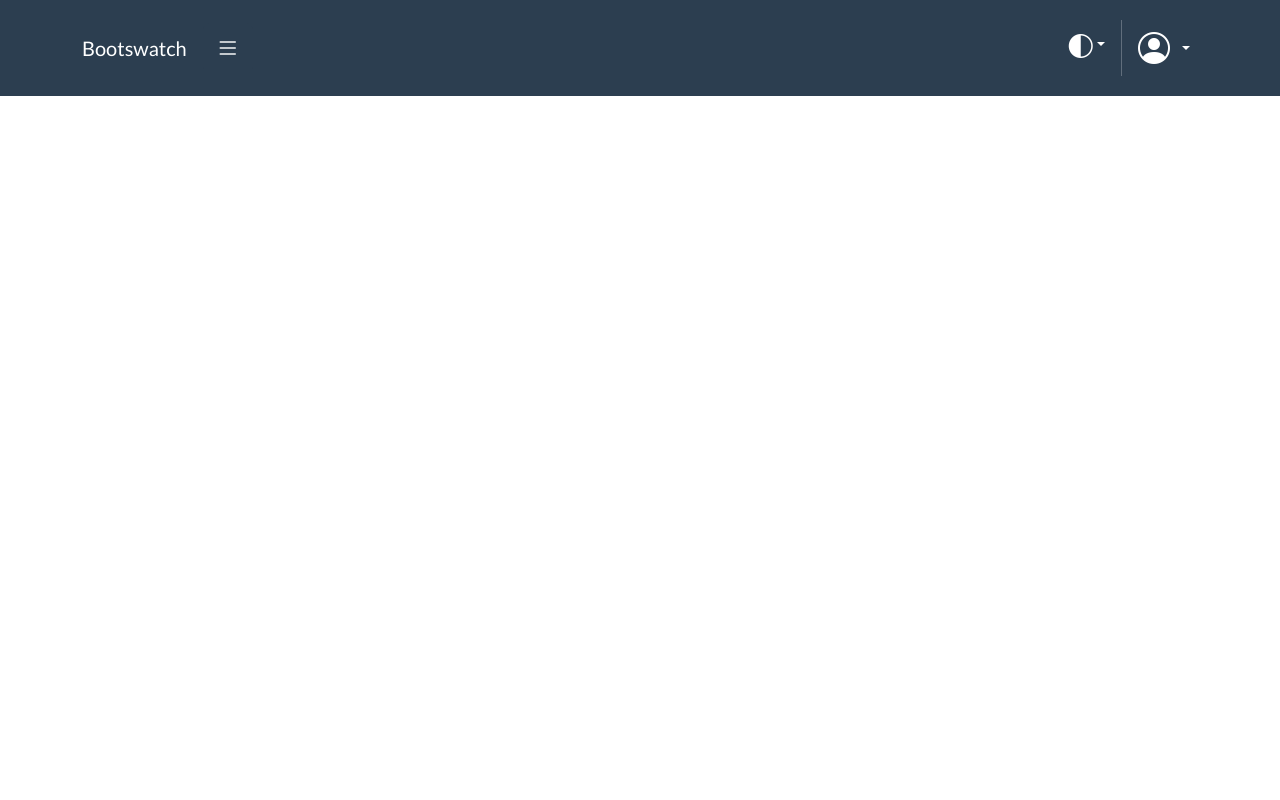
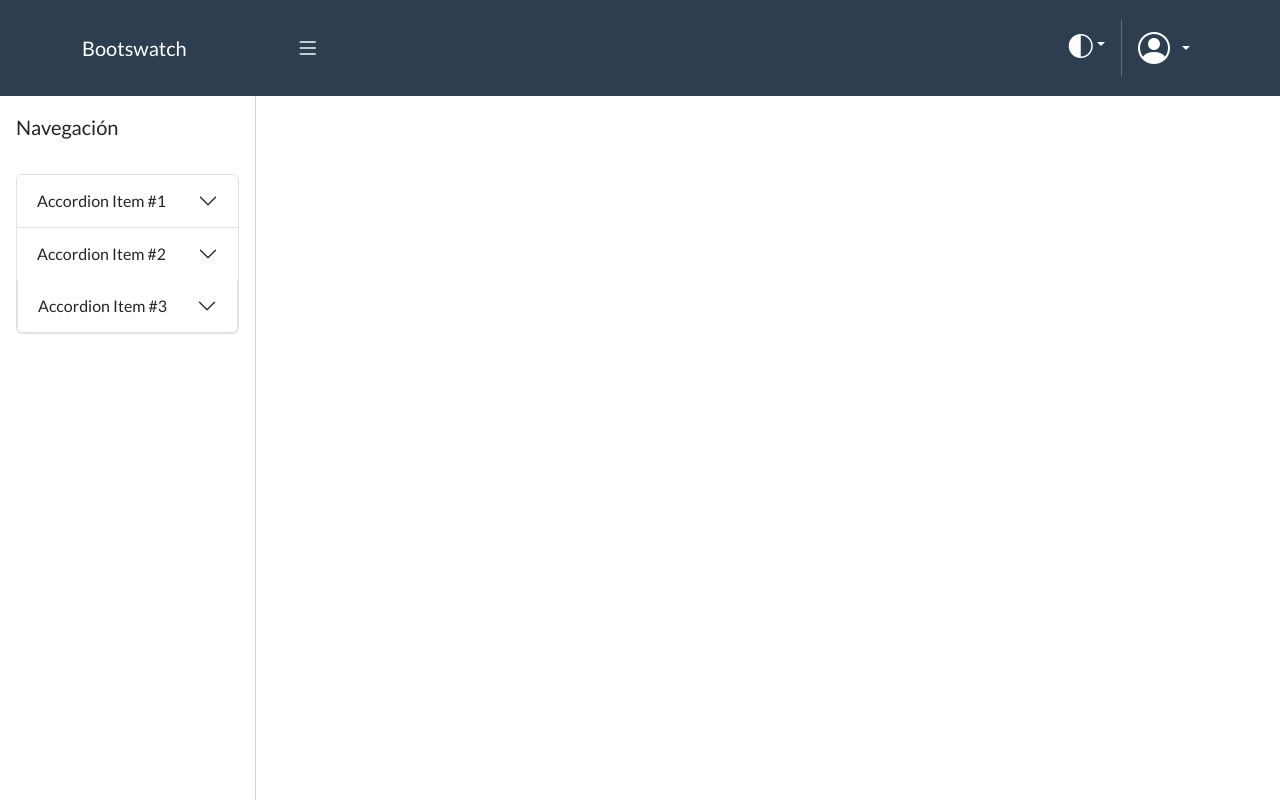
Before and after one commit to ThroneGN/SIGURE-Reportes-frontend, an Angular app: page / in a window 1280 px wide. Built offline with nearby package versions, Linux system fonts and the light colour scheme.

Commit message:
Se trabajó en el offcanvas y correciones en las animaciones de bootstrap

```diff
--- a/angular.json
+++ b/angular.json
@@ -32,7 +32,6 @@
               "node_modules/bootstrap-icons/font/bootstrap-icons.css"
             ],
             "scripts": [
-              "node_modules/bootstrap/dist/js/bootstrap.min.js",
               "node_modules/bootstrap/dist/js/bootstrap.bundle.min.js"
             ],
             "server": "src/main.server.ts",
--- a/src/app/shared/header/header.component.html
+++ b/src/app/shared/header/header.component.html
@@ -1,10 +1,14 @@
 <div class="navbar navbar-expand-lg fixed-top bg-primary" data-bs-theme="dark">
   <div class="container">
-    <a href="../" class="navbar-brand offcanvas-item">Bootswatch</a>
+    <a href="../" class="navbar-brand offcanvas-item me-5">Bootswatch</a>
 
-    <button class="btn btn-primary" type="button" data-bs-toggle="offcanvas"
-      data-bs-target="#offcanvasScrolling" aria-controls="offcanvasScrolling"><i class="bi bi-list"
-        style="font-size: 1.5rem;"></i></button>
+    <!-- <button class="navbar-toggler" type="button" data-bs-toggle="collapse" data-bs-target="#navbarResponsive"
+      aria-controls="navbarResponsive" aria-expanded="false" aria-label="Toggle navigation">
+      <span class="navbar-toggler-icon"></span>
+    </button> -->
+
+    <button class="btn btn-primary ms-5" type="button" data-bs-toggle="offcanvas" data-bs-target="#offcanvasScrolling"
+      aria-controls="offcanvasScrolling"><i class="bi bi-list" style="font-size: 1.5rem;"></i></button>
 
     <div class="collapse navbar-collapse" id="navbarResponsive">
       <ul class="navbar-nav ms-md-auto">
@@ -61,13 +65,86 @@
   </div>
 </div>
 
-<div class="offcanvas offcanvas-start" data-bs-scroll="true" data-bs-backdrop="false" tabindex="-1"
-  id="offcanvasScrolling" aria-labelledby="offcanvasScrollingLabel">
+<div class="offcanvas offcanvas-start show" data-bs-scroll="true" data-bs-backdrop="false" tabindex="-1"
+  id="offcanvasScrolling" aria-labelledby="offcanvasScrollingLabel"
+  style="top: 96px; height: calc(100% - 56px); width: 20%;">
   <div class="offcanvas-header">
-    <h5 class="offcanvas-title" id="offcanvasScrollingLabel">Offcanvas with body scrolling</h5>
-    <button type="button" class="btn-close" data-bs-dismiss="offcanvas" aria-label="Close"></button>
+    <h5 class="offcanvas-title" id="offcanvasScrollingLabel">Navegación</h5>
   </div>
   <div class="offcanvas-body">
-    <p>Try scrolling the rest of the page to see this option in action.</p>
+    <div class="accordion" id="accordionPanelsStayOpenExample">
+      <div class="accordion-item">
+        <h2 class="accordion-header">
+          <button class="accordion-button collapsed" type="button" data-bs-toggle="collapse"
+            data-bs-target="#panelsStayOpen-collapseOne" aria-expanded="false"
+            aria-controls="panelsStayOpen-collapseOne">
+            Accordion Item #1
+          </button>
+        </h2>
+        <div id="panelsStayOpen-collapseOne" class="accordion-collapse collapse"
+          aria-labelledby="panelsStayOpen-headingOne">
+          <div class="accordion-body">
+            <ul class="list-group">
+              <li class="list-group-item">
+                <button type="button" class="btn btn-info">Opción 1</button>
+              </li>
+              <li class="list-group-item">
+                <button type="button" class="btn btn-info">Opción 2</button>
+              </li>
+              <li class="list-group-item">
+                <button type="button" class="btn btn-info">Opción 3</button>
+              </li>
+            </ul>
+          </div>
+        </div>
+      </div>
+      <div class="accordion-item">
+        <h2 class="accordion-header">
+          <button class="accordion-button collapsed" type="button" data-bs-toggle="collapse"
+            data-bs-target="#panelsStayOpen-collapseTwo" aria-expanded="false"
+            aria-controls="panelsStayOpen-collapseTwo">
+            Accordion Item #2
+          </button>
+        </h2>
+        <div id="panelsStayOpen-collapseTwo" class="accordion-collapse collapse"
+          aria-labelledby="panelsStayOpen-headingTwo">
+          <div class="accordion-body">
+            <ul class="list-group">
+              <li class="list-group-item">
+                <button type="button" class="btn btn-info">Opción 1</button>
+              </li>
+              <li class="list-group-item">
+                <button type="button" class="btn btn-info">Opción 2</button>
+              </li>
+              <li class="list-group-item">
+                <button type="button" class="btn btn-info">Opción 3</button>
+              </li>
+            </ul>
+        </div>
+      </div>
+      <div class="accordion-item">
+        <h2 class="accordion-header">
+          <button class="accordion-button collapsed" type="button" data-bs-toggle="collapse"
+            data-bs-target="#panelsStayOpen-collapseThree" aria-expanded="false"
+            aria-controls="panelsStayOpen-collapseThree">
+            Accordion Item #3
+          </button>
+        </h2>
+        <div id="panelsStayOpen-collapseThree" class="accordion-collapse collapse"
+          aria-labelledby="panelsStayOpen-headingThree">
+          <ul class="list-group">
+            <li class="list-group-item">
+              <button type="button" class="btn btn-info">Opción 1</button>
+            </li>
+            <li class="list-group-item">
+              <button type="button" class="btn btn-info">Opción 2</button>
+            </li>
+            <li class="list-group-item">
+              <button type="button" class="btn btn-info">Opción 3</button>
+            </li>
+          </ul>
+        </div>
+      </div>
+    </div>
   </div>
 </div>
```
